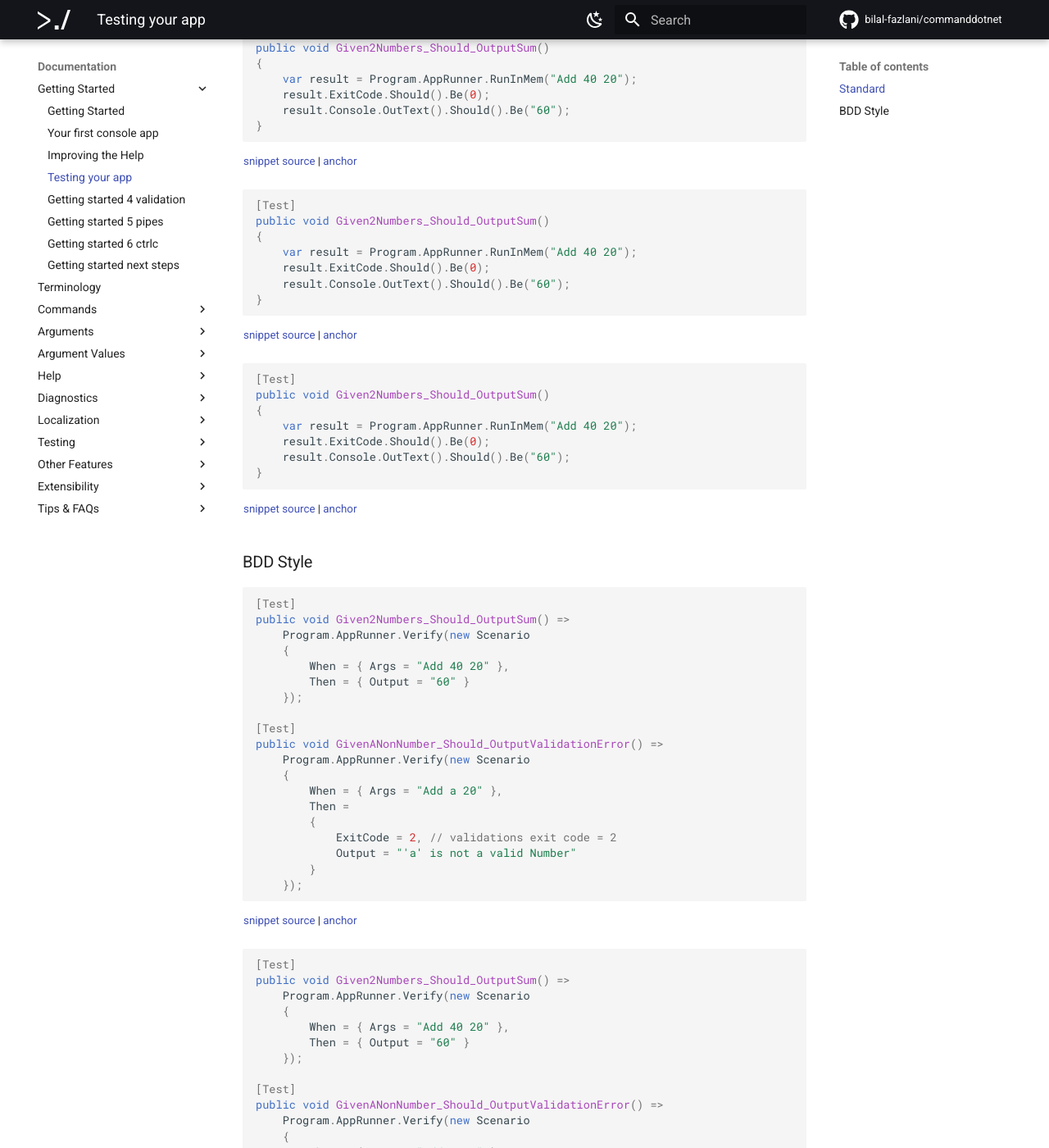
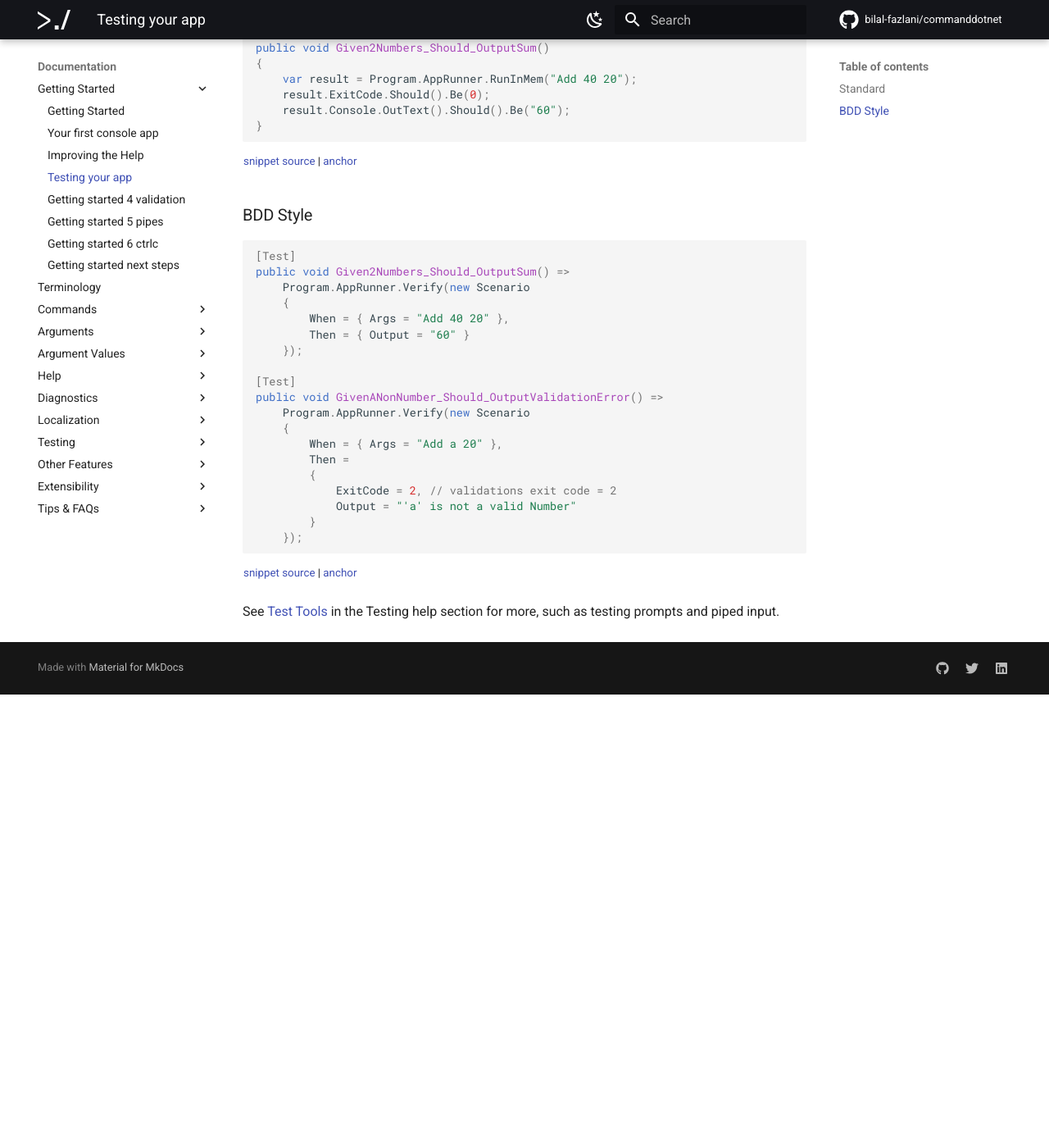
Before and after one commit to bilal-fazlani/commanddotnet, an MkDocs documentation site: the page built from docs/GettingStarted/getting-started-3-tests.md, in a window 1280 px wide and 1400 px high, scrolled down 707 px. Shown: the whole window at 82% size. Built offline with MkDocs 1.6.1 and Material for MkDocs 9.7.7, drawn with Linux system fonts in a browser that asks for light colours; comment, search, counter and statistics services are not loaded; after the commit the page ends 1554 px from its top, so only the background shows below that; some of the changed text lies outside the part shown.

Commit message:
fix triplicate snippets in getting started tests page

````diff
--- a/docs/GettingStarted/getting-started-3-tests.md
+++ b/docs/GettingStarted/getting-started-3-tests.md
@@ -37,28 +37,6 @@ public void Given2Numbers_Should_OutputSum()
 }
 ```
 <sup><a href='https://github.com/bilal-fazlani/commanddotnet/blob/master/CommandDotNet.DocExamples/GettingStarted/GettingStarted_400_Testing.cs#L27-L35' title='Snippet source file'>snippet source</a> | <a href='#snippet-getting-started-400-calculator-add-command-tests' title='Start of snippet'>anchor</a></sup>
-<a id='snippet-getting-started-400-calculator-add-command-tests-1'></a>
-```c#
-[Test]
-public void Given2Numbers_Should_OutputSum()
-{
-    var result = Program.AppRunner.RunInMem("Add 40 20");
-    result.ExitCode.Should().Be(0);
-    result.Console.OutText().Should().Be("60");
-}
-```
-<sup><a href='https://github.com/bilal-fazlani/commanddotnet/blob/master/CommandDotNet.DocExamples/GettingStarted/GettingStarted_500_Subcommands.cs#L53-L61' title='Snippet source file'>snippet source</a> | <a href='#snippet-getting-started-400-calculator-add-command-tests-1' title='Start of snippet'>anchor</a></sup>
-<a id='snippet-getting-started-400-calculator-add-command-tests-2'></a>
-```c#
-[Test]
-public void Given2Numbers_Should_OutputSum()
-{
-    var result = Program.AppRunner.RunInMem("Add 40 20");
-    result.ExitCode.Should().Be(0);
-    result.Console.OutText().Should().Be("60");
-}
-```
-<sup><a href='https://github.com/bilal-fazlani/commanddotnet/blob/master/CommandDotNet.DocExamples/GettingStarted/GettingStarted_600_Interceptors.cs#L53-L61' title='Snippet source file'>snippet source</a> | <a href='#snippet-getting-started-400-calculator-add-command-tests-2' title='Start of snippet'>anchor</a></sup>
 <!-- endSnippet -->
 
 ### BDD Style
@@ -87,52 +65,6 @@ public void GivenANonNumber_Should_OutputValidationError() =>
     });
 ```
 <sup><a href='https://github.com/bilal-fazlani/commanddotnet/blob/master/CommandDotNet.DocExamples/GettingStarted/GettingStarted_400_Testing.cs#L41-L61' title='Snippet source file'>snippet source</a> | <a href='#snippet-getting-started-400-calculator-add-command-tests-bdd' title='Start of snippet'>anchor</a></sup>
-<a id='snippet-getting-started-400-calculator-add-command-tests-bdd-1'></a>
-```c#
-[Test]
-public void Given2Numbers_Should_OutputSum() =>
-    Program.AppRunner.Verify(new Scenario
-    {
-        When = { Args = "Add 40 20" },
-        Then = { Output = "60" }
-    });
-
-[Test]
-public void GivenANonNumber_Should_OutputValidationError() =>
-    Program.AppRunner.Verify(new Scenario
-    {
-        When = { Args = "Add a 20" },
-        Then =
-        {
-            ExitCode = 2, // validations exit code = 2
-            Output = "'a' is not a valid Number"
-        }
-    });
-```
-<sup><a href='https://github.com/bilal-fazlani/commanddotnet/blob/master/CommandDotNet.DocExamples/GettingStarted/GettingStarted_500_Subcommands.cs#L67-L87' title='Snippet source file'>snippet source</a> | <a href='#snippet-getting-started-400-calculator-add-command-tests-bdd-1' title='Start of snippet'>anchor</a></sup>
-<a id='snippet-getting-started-400-calculator-add-command-tests-bdd-2'></a>
-```c#
-[Test]
-public void Given2Numbers_Should_OutputSum() =>
-    Program.AppRunner.Verify(new Scenario
-    {
-        When = { Args = "Add 40 20" },
-        Then = { Output = "60" }
-    });
-
-[Test]
-public void GivenANonNumber_Should_OutputValidationError() =>
-    Program.AppRunner.Verify(new Scenario
-    {
-        When = { Args = "Add a 20" },
-        Then =
-        {
-            ExitCode = 2, // validations exit code = 2
-            Output = "'a' is not a valid Number"
-        }
-    });
-```
-<sup><a href='https://github.com/bilal-fazlani/commanddotnet/blob/master/CommandDotNet.DocExamples/GettingStarted/GettingStarted_600_Interceptors.cs#L67-L87' title='Snippet source file'>snippet source</a> | <a href='#snippet-getting-started-400-calculator-add-command-tests-bdd-2' title='Start of snippet'>anchor</a></sup>
 <!-- endSnippet -->
 
 See [Test Tools](../TestTools/overview.md) in the Testing help section for more, such as testing prompts and piped input.
````
Also changed, not shown: 2 other files.
